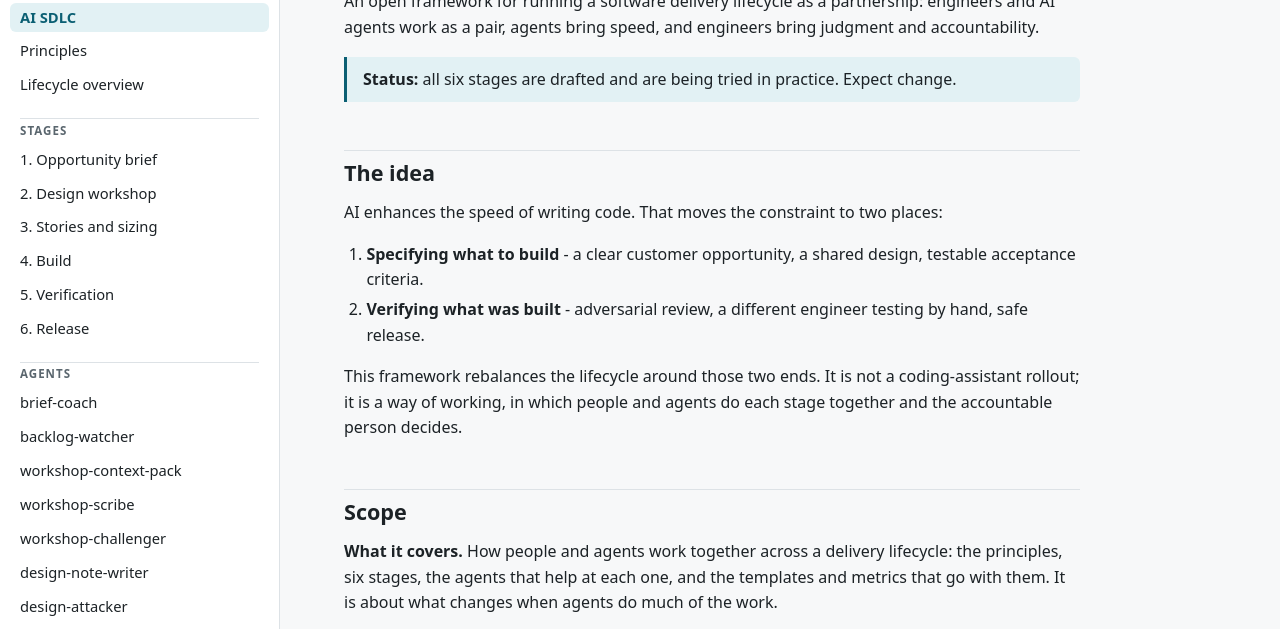
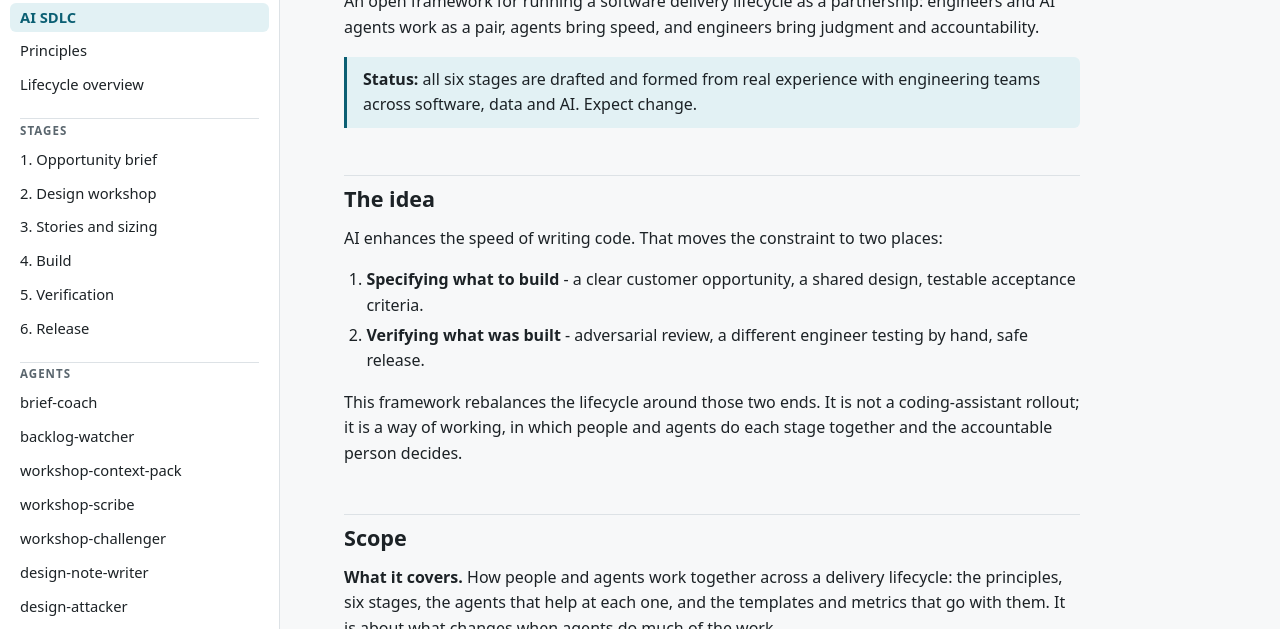
Before and after one commit to guybentley/AISDLC, a plain HTML site: page docs/index.html in a window 1280 px wide. Shown: the part 137-766 px from the top of the page. Drawn offline with Linux system fonts and the light colour scheme.

Commit message:
Reword the status line: formed from real experience, not a claim of piloting
Co-Authored-By: Claude Sonnet 5 <noreply@anthropic.com>

```diff
--- a/docs/index.html
+++ b/docs/index.html
@@ -103,7 +103,7 @@ tr:last-child td { border-bottom: 0; }
 <p class="path">README.md</p>
 <h1>AI SDLC</h1>
 <p>An open framework for running a software delivery lifecycle as a partnership: engineers and AI agents work as a pair, agents bring speed, and engineers bring judgment and accountability.</p>
-<blockquote><strong>Status:</strong> all six stages are drafted and are being tried in practice. Expect change.</blockquote>
+<blockquote><strong>Status:</strong> all six stages are drafted and formed from real experience with engineering teams across software, data and AI. Expect change.</blockquote>
 <h2 id="readme--the-idea">The idea</h2>
 <p>AI enhances the speed of writing code. That moves the constraint to two places:</p>
 <ol><li><strong>Specifying what to build</strong> - a clear customer opportunity, a shared design, testable acceptance criteria.</li><li><strong>Verifying what was built</strong> - adversarial review, a different engineer testing by hand, safe release.</li></ol>
```
Also changed, not shown: 1 other file.
